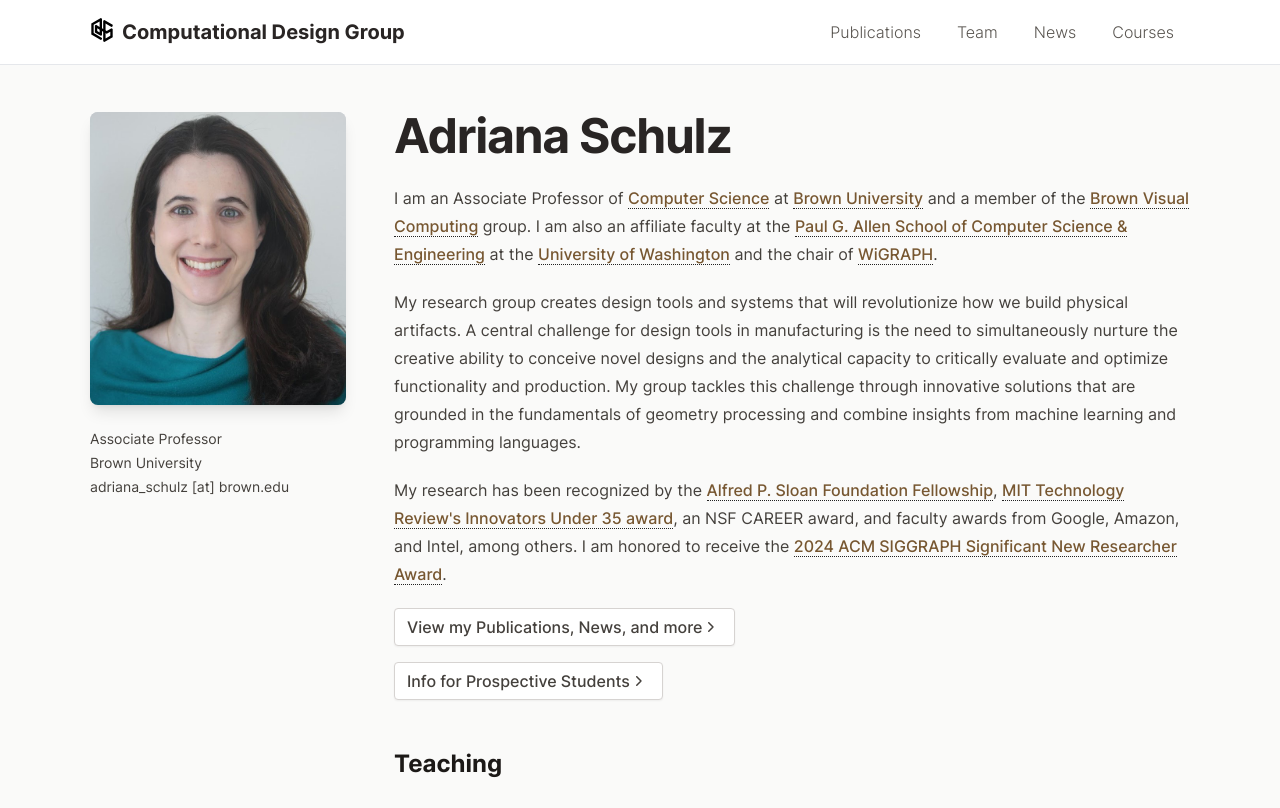
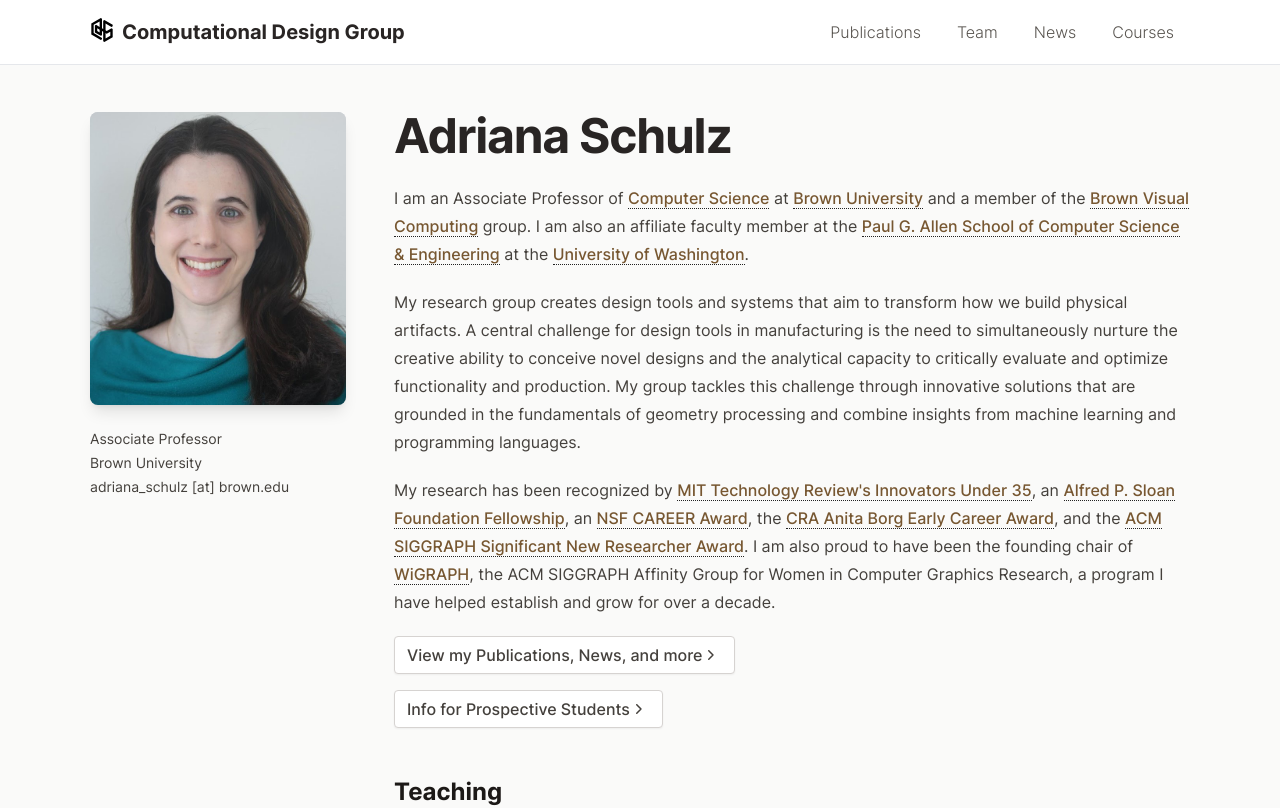
Before and after one commit to cdg-lab/cdg-website, a Next.js app: page /adriana in a window 1280 px wide. Shown: the top 808 px of the page. Built offline with nearby package versions, Linux system fonts and the light colour scheme.

Commit message:
feat: update Adriana's bio
Refresh the intro paragraphs and rework the awards list: add the NSF
CAREER and CRA Anita Borg Early Career awards (both linked), drop the
industry faculty awards, and move WiGRAPH from the intro into a note
about founding and chairing it.

```diff
--- a/src/app/(website)/adriana/page.tsx
+++ b/src/app/(website)/adriana/page.tsx
@@ -11,11 +11,11 @@
 };
 
 const content = `
-I am an Associate Professor of [Computer Science](https://cs.brown.edu/) at [Brown University](https://brown.edu/) and a member of the [Brown Visual Computing](https://visual.cs.brown.edu/) group. I am also an affiliate faculty at the [Paul G. Allen School of Computer Science & Engineering](https://www.cs.washington.edu/) at the [University of Washington](https://www.washington.edu/) and the chair of [WiGRAPH](https://www.wigraph.org/).
+I am an Associate Professor of [Computer Science](https://cs.brown.edu/) at [Brown University](https://brown.edu/) and a member of the [Brown Visual Computing](https://visual.cs.brown.edu/) group. I am also an affiliate faculty member at the [Paul G. Allen School of Computer Science & Engineering](https://www.cs.washington.edu/) at the [University of Washington](https://www.washington.edu/).
 
-My research group creates design tools and systems that will revolutionize how we build physical artifacts. A central challenge for design tools in manufacturing is the need to simultaneously nurture the creative ability to conceive novel designs and the analytical capacity to critically evaluate and optimize functionality and production. My group tackles this challenge through innovative solutions that are grounded in the fundamentals of geometry processing and combine insights from machine learning and programming languages.
+My research group creates design tools and systems that aim to transform how we build physical artifacts. A central challenge for design tools in manufacturing is the need to simultaneously nurture the creative ability to conceive novel designs and the analytical capacity to critically evaluate and optimize functionality and production. My group tackles this challenge through innovative solutions that are grounded in the fundamentals of geometry processing and combine insights from machine learning and programming languages.
 
-My research has been recognized by the [Alfred P. Sloan Foundation Fellowship](https://sloan.org/fellowships/2024-Fellows), [MIT Technology Review's Innovators Under 35 award](https://www.technologyreview.com/innovator/adriana-schulz/), an NSF CAREER award, and faculty awards from Google, Amazon, and Intel, among others. I am honored to receive the [2024 ACM SIGGRAPH Significant New Researcher Award](https://www.siggraph.org/awards/significant-new-researcher-award/2024).
+My research has been recognized by [MIT Technology Review's Innovators Under 35](https://www.technologyreview.com/innovator/adriana-schulz/), an [Alfred P. Sloan Foundation Fellowship](https://sloan.org/fellowships/2024-Fellows), an [NSF CAREER Award](https://www.nsf.gov/awardsearch/show-award?AWD_ID=2537422), the [CRA Anita Borg Early Career Award](https://cra.org/crn/2025/06/cra-early-career-awards-adriana-schulz-named-2025-cra-anita-borg-early-career-award-recipient/), and the [ACM SIGGRAPH Significant New Researcher Award](https://www.siggraph.org/awards/significant-new-researcher-award/2024). I am also proud to have been the founding chair of [WiGRAPH](https://www.wigraph.org/), the ACM SIGGRAPH Affinity Group for Women in Computer Graphics Research, a program I have helped establish and grow for over a decade.
 ` as const;
 
 const content2 = `
```
